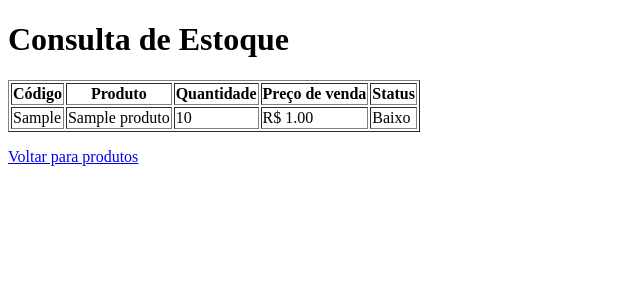
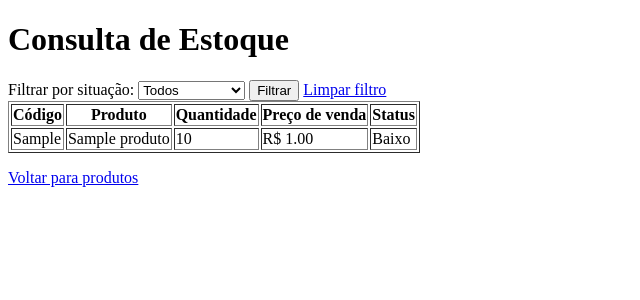
Before and after one commit to adlerlucasgit/centraldovarejo, a Django app: template templates/estoque/consultar_estoque.html in a window 1280 px wide. Shown: the top 300 px of the page, without its empty margins (0-640 px from the left). Run offline with Django 5.2, Linux system fonts and the light colour scheme; the template is opened without the code that fills it: values that come from a table or form of the project are taken from there, others are empty; tables that the repository leaves empty hold one stand-in row (values such as "Sample post").

Commit message:
feat: adiciona filtros na consulta de estoque

```diff
--- a/templates/estoque/consultar_estoque.html
+++ b/templates/estoque/consultar_estoque.html
@@ -9,6 +9,22 @@
 
 <body>
     <h1>Consulta de Estoque</h1>
+
+    <form method="get">
+        <label for="status">Filtrar por situação:</label>
+
+        <select name="status" id="status">
+            <option value="todos" {% if status == "todos" %}selected{% endif %}>Todos</option>
+
+            <option value="baixo" {% if status == "baixo" %}selected{% endif %}>Estoque baixo</option>
+
+            <option value="sem_estoque" {% if status == "sem_estoque" %}selected{% endif %}>Sem estoque</option>
+        </select>
+
+        <button type="submit">Filtrar</button>
+
+        <a href="{% url 'consultar_estoque' %}">Limpar filtro</a>
+    </form>
 
     {% if estoques %}
     <table border="1">
@@ -29,7 +45,6 @@
                 <td>{{ estoque.produto.nome }}</td>
                 <td>{{ estoque.current_stock }}</td>
                 <td>R$ {{ estoque.produto.preco }}</td>
-
                 <td>
                     {% if estoque.current_stock == 0 %}
                     Sem estoque
@@ -39,12 +54,13 @@
         </tbody>
     </table>
     {% else %}
-    <p>Nenhum produto ativo encontrado no estoque.</p>
+    <p>Nenhum produto encontrado para essa situação.</p>
     {% endif %}
 
     <p>
         <a href="{% url 'listar_produtos' %}">Voltar para produtos</a>
     </p>
+
 </body>
 
 </html>
```
Also changed, not shown: estoque/views.py (+16 -2 lines).
